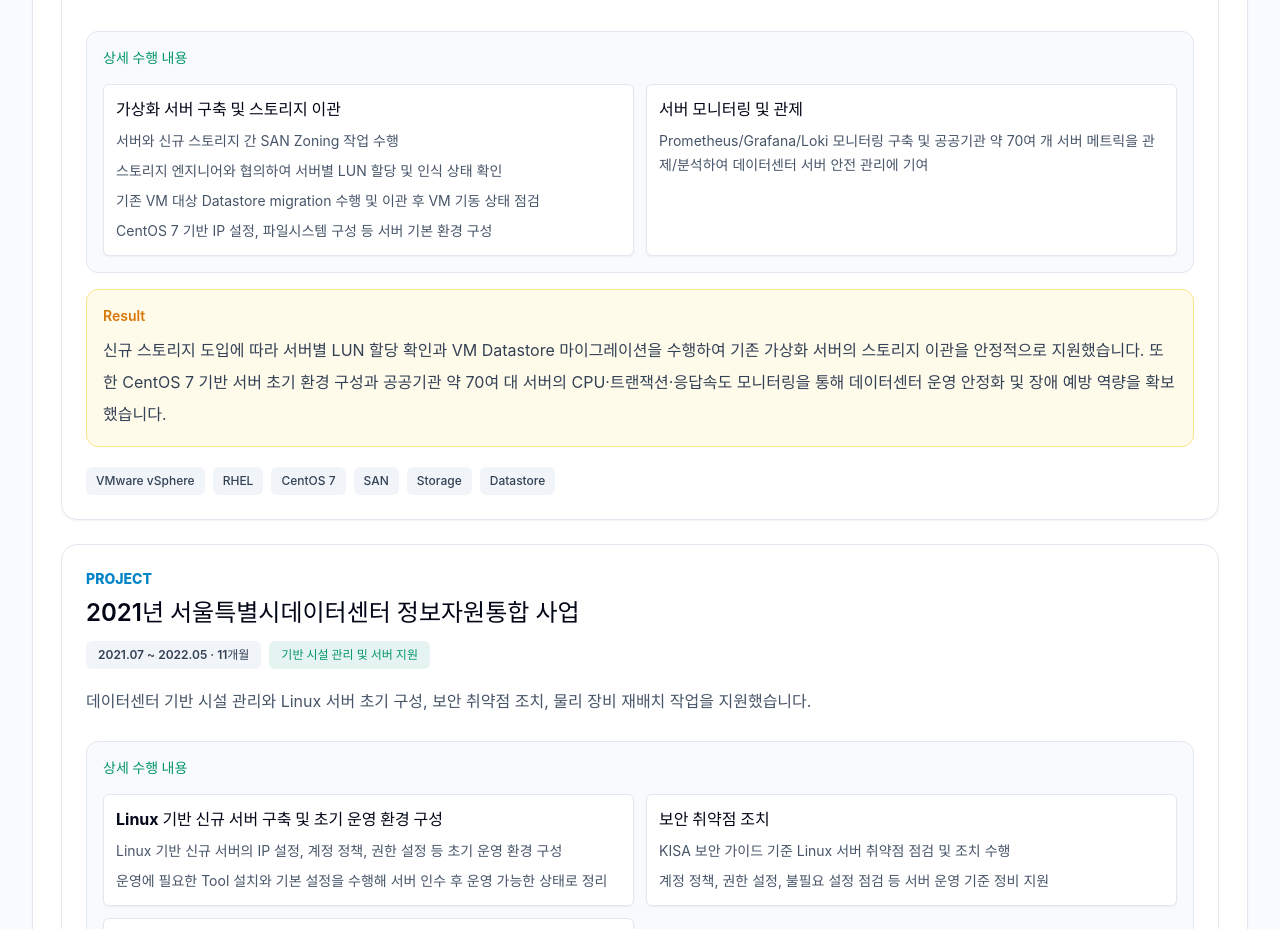
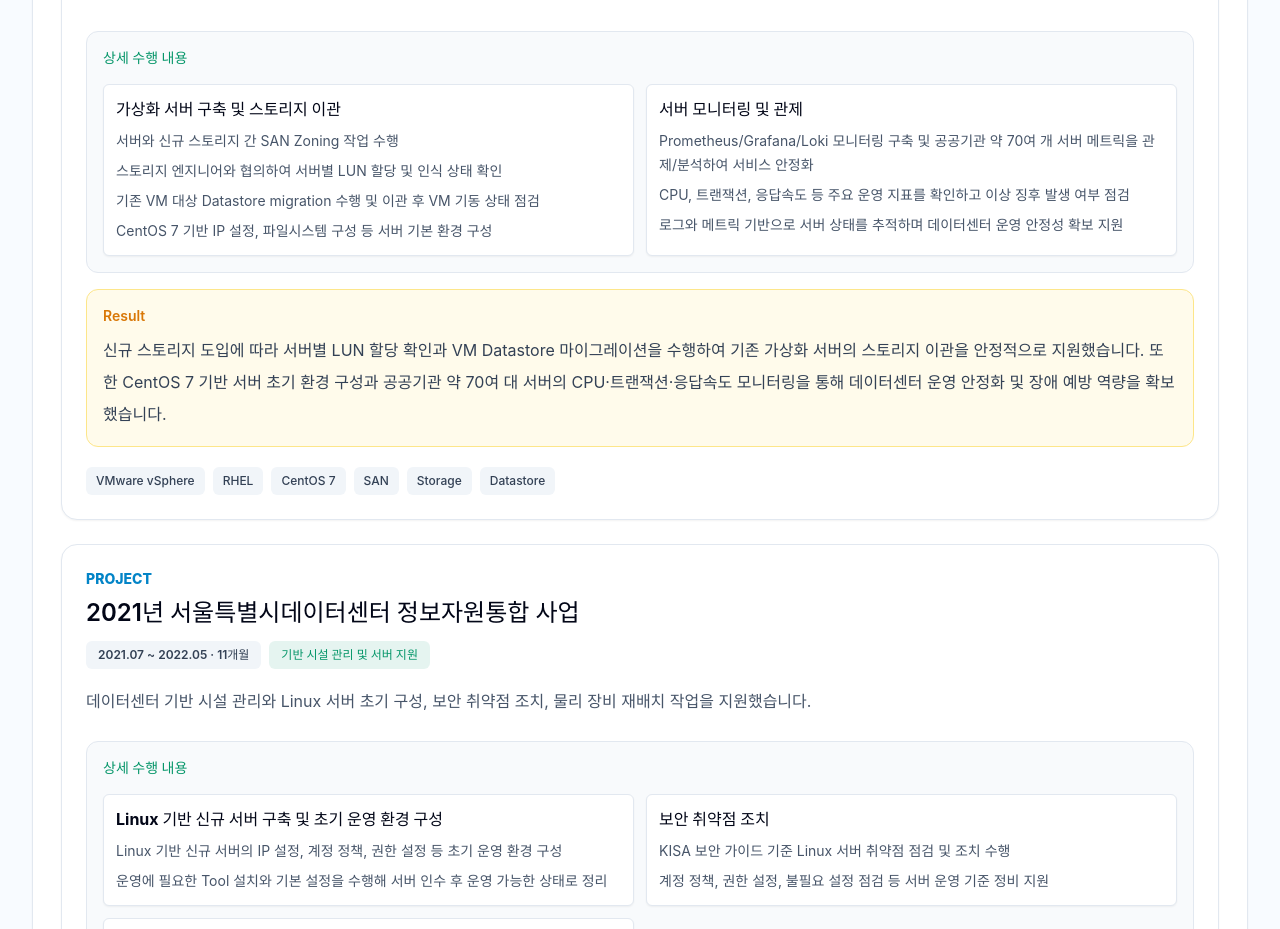
Before and after one commit to JANGSEOKHAN/JANGSEOKHAN.github.io, a React (Vite) app: page / in a window 1280 px wide. Shown: the part 9660-10589 px from the top of the page. Built offline with nearby package versions, Linux system fonts and the light colour scheme; a web font is replaced by a local one.

Commit message:
Expand 2022 monitoring details

```diff
--- a/src/data/profile.ts
+++ b/src/data/profile.ts
@@ -439,7 +439,9 @@ export const projects: Project[] = [
       {
         title: '서버 모니터링 및 관제',
         items: [
-          'Prometheus/Grafana/Loki 모니터링 구축 및 공공기관 약 70여 개 서버 메트릭을 관제/분석하여 데이터센터 서버 안전 관리에 기여',
+          'Prometheus/Grafana/Loki 모니터링 구축 및 공공기관 약 70여 개 서버 메트릭을 관제/분석하여 서비스 안정화',
+          'CPU, 트랜잭션, 응답속도 등 주요 운영 지표를 확인하고 이상 징후 발생 여부 점검',
+          '로그와 메트릭 기반으로 서버 상태를 추적하며 데이터센터 운영 안정성 확보 지원',
         ],
       },
     ],
```
